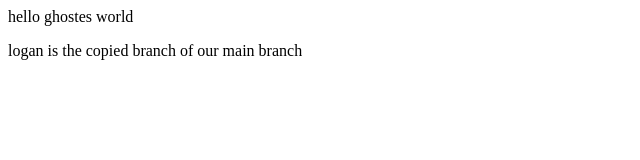
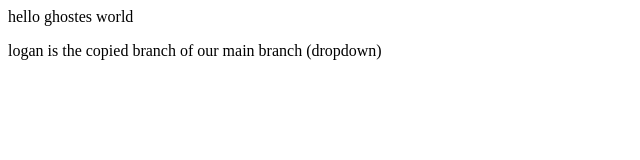
Before and after one commit to Ghost-hub-champ/localrepo, a plain HTML site: page index.html in a window 1280 px wide. Shown: the full height of the page, 0-640 px from the left. Drawn offline with Linux system fonts and the light colour scheme.

Commit message:
dropdown added

```diff
--- a/index.html
+++ b/index.html
@@ -1,3 +1,3 @@
 <P>hello ghostes world</P>
 
-<p>logan is the copied branch of our main branch</p>
+<p>logan is the copied branch of our main branch (dropdown)</p>
```
